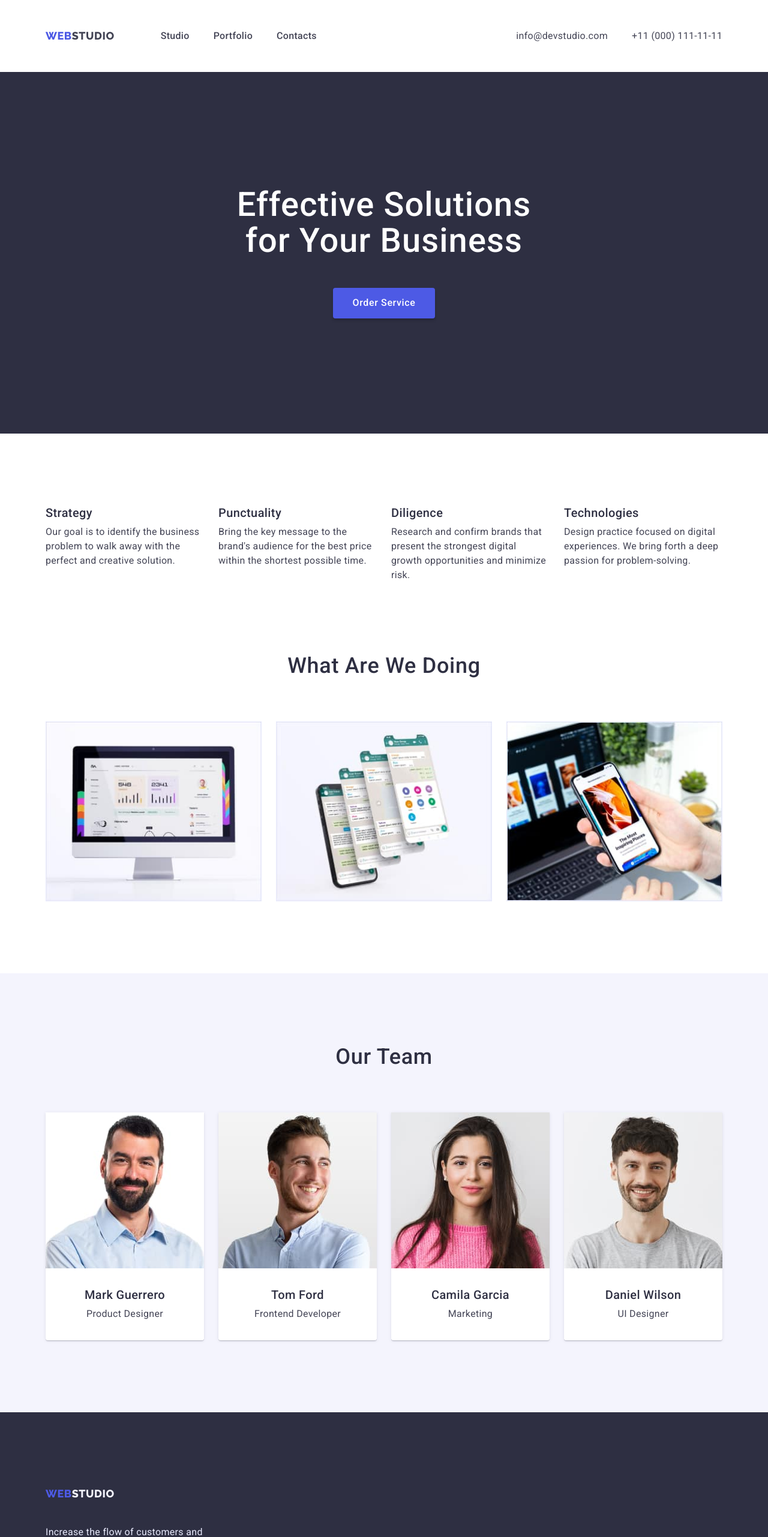
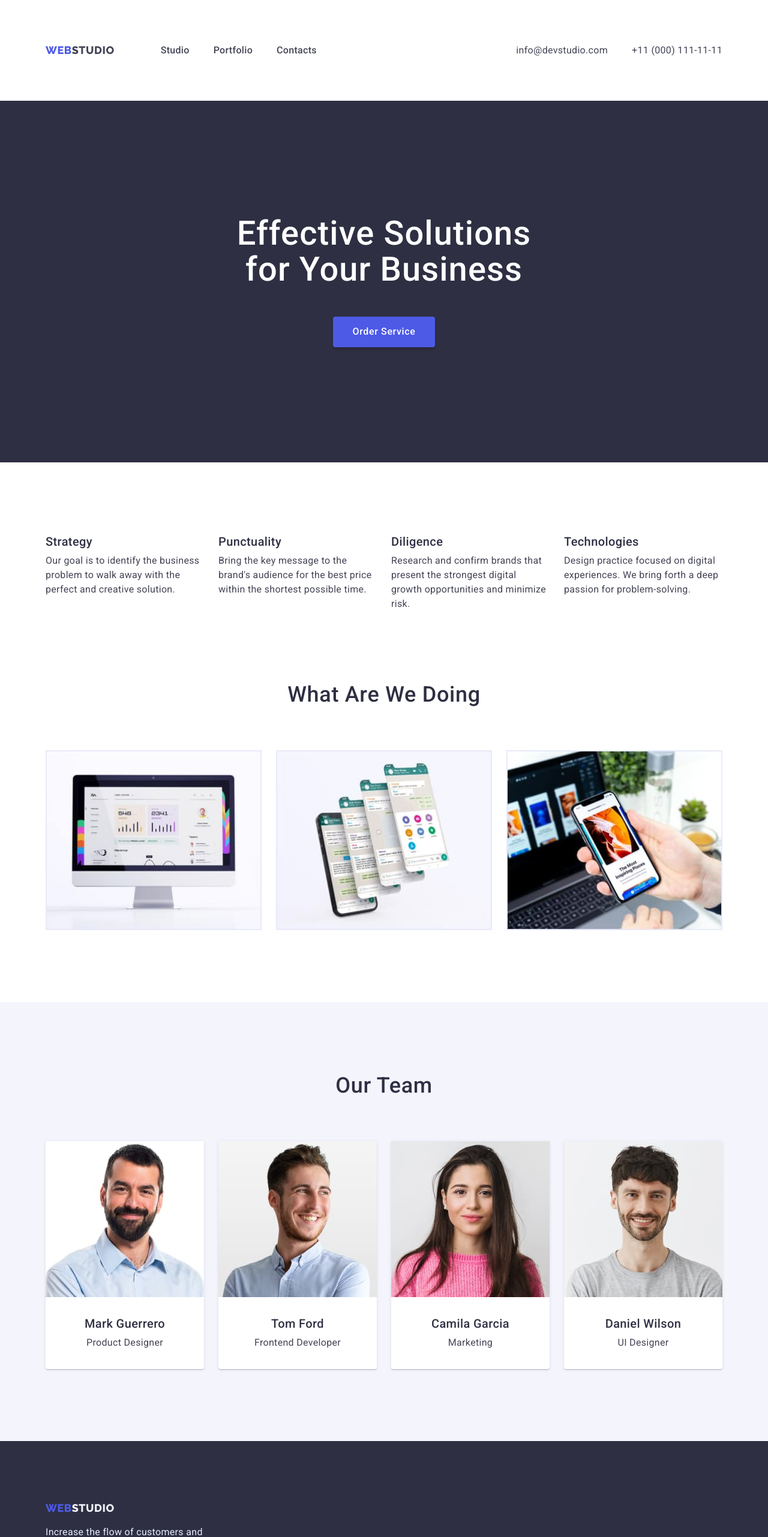
Before and after one commit to ArtGer7/goit-markup-hw-03, a plain HTML site: page index.html in a window 1280 px wide. Shown: the top 2563 px of the page at 60% size. Drawn offline with nearby package versions, Linux system fonts and the light colour scheme.

Commit message:
to finalize header and footer

```diff
--- a/css/styles.css
+++ b/css/styles.css
@@ -6,6 +6,7 @@
     --light-background-color: #f4f4fd;
     --accent-color: #e7e9fc;
     --secondary-text-color: #ffffff;
+
     --primary-margin-btwn-items: 24px;
 }
 
@@ -81,13 +82,17 @@ body {
 
 /* Navigation */
 
-.main-hader {
+.main-header {
     background-color: var(--white-background-color);
-    box-shadow: 0px 2px 1px rgba(46, 47, 66, 0.08), 0px 1px 1px rgba(46, 47, 66, 0.16), 0px 1px 6px rgba(46, 47, 66, 0.08);
+    box-shadow:
+        0px 2px 1px rgba(46, 47, 66, 0.08),
+        0px 1px 1px rgba(46, 47, 66, 0.16),
+        0px 1px 6px rgba(46, 47, 66, 0.08);
+    padding-top: var(--primary-margin-btwn-items);
+    padding-bottom: var(--primary-margin-btwn-items);
 }
 
-.main-hader,
-.header-conteiner,
+.main-header .header-container,
 .navigation-section {
     display: flex;
     align-items: center;
@@ -208,8 +213,10 @@ body {
 }
 
 .hero-btn:hover {
-    box-shadow: 0px 1px 6px rgba(46, 47, 66, 0.08), 0px 1px 1px rgba(46, 47, 66, 0.16),
-     0px 2px 1px rgba(46, 47, 66, 0.08);
+    box-shadow:
+        0px 1px 6px rgba(46, 47, 66, 0.08),
+        0px 1px 1px rgba(46, 47, 66, 0.16),
+        0px 2px 1px rgba(46, 47, 66, 0.08);
     border-radius: 4px;
 }
 
@@ -290,7 +297,10 @@ body {
     margin-left: var(--primary-margin-btwn-items);
 
     background: color: var(--primary-background-color);
-    box-shadow: 0px 1px 6px rgb(46 47 66 / 8%), 0px 1px 1px rgb(46 47 66 / 16%), 0px 2px 1px rgb(46 47 66 / 8%);
+    box-shadow:
+       0px 1px 6px rgb(46 47 66 / 8%),
+       0px 1px 1px rgb(46 47 66 / 16%),
+       0px 2px 1px rgb(46 47 66 / 8%);
     border-radius: 0px 0px 4px 4px;
 }
 
@@ -342,11 +352,6 @@ body {
 
 .logo-footer {
     display: inline-block;
-    padding-top: 100px;
-    padding-bottom: 16px;
-    display: inline-block;
-    padding-top: 24px;
-    padding-bottom: 24px;
 
     font-family: 'Raleway', sans-serif;
     font-weight: 700;
@@ -406,8 +411,10 @@ body {
     color: var(--secondary-text-color);
     background: var(--primary-brand-color);
     border-color: transparent;
-    box-shadow: 0px 3px 1px rgba(0, 0, 0, 0.1), 0px 2px 1px rgba(0, 0, 0, 0.08),
-    0px 2px 2px rgba(0, 0, 0, 0.12);
+    box-shadow:
+       0px 3px 1px rgba(0, 0, 0, 0.1),
+       0px 2px 1px rgba(0, 0, 0, 0.08),
+       0px 2px 2px rgba(0, 0, 0, 0.12);
 }
 
 /*.btn {
--- a/index.html
+++ b/index.html
@@ -28,7 +28,7 @@
     <!-- Header -->
     <header class="main-header">
       <!-- Navigation -->
-      <div class="header-conteiner container">
+      <div class="container header-container">
         <nav class="navigation-section">
           <!-- Logo -->
           <a href="./index.html" class="logo-link">
```
Also changed, not shown: portfolio.html (+1 -1 lines).
